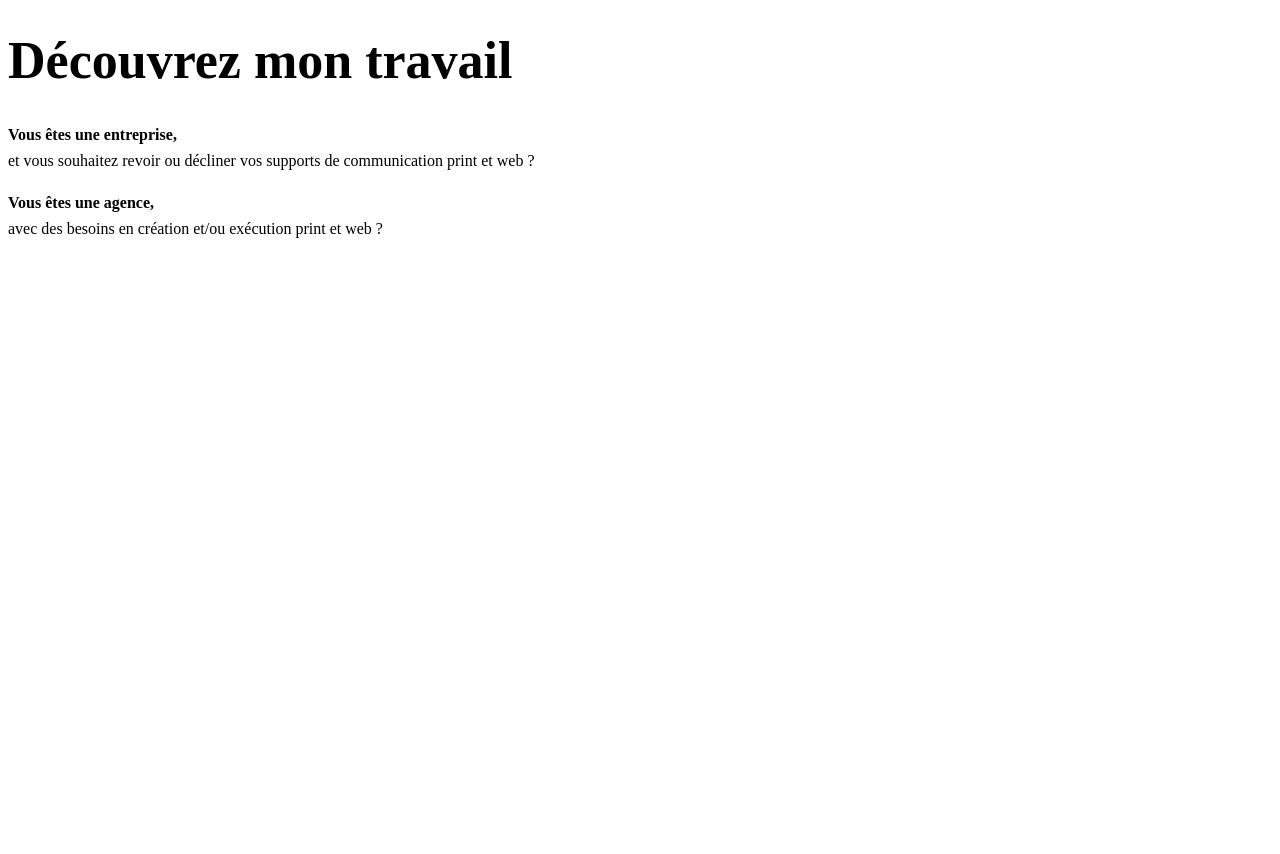
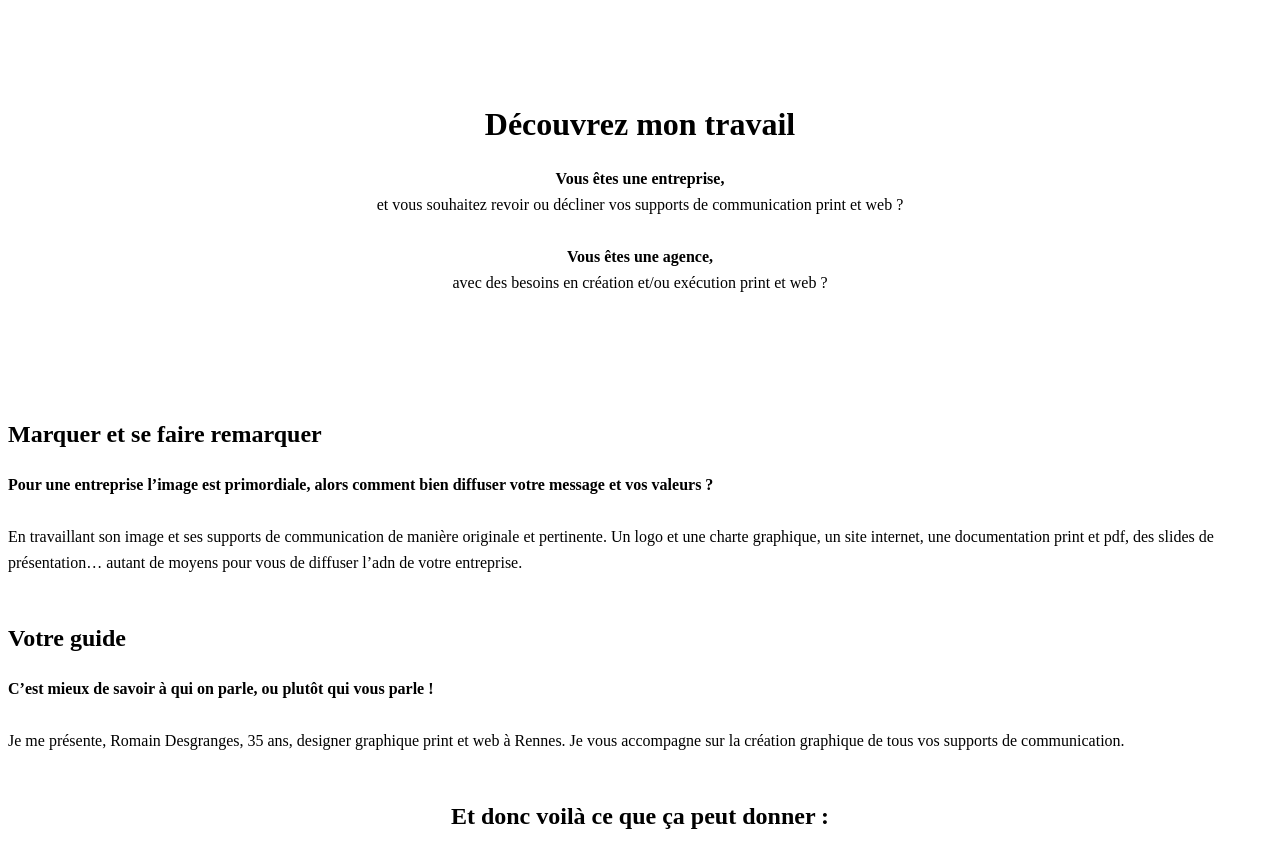
Before and after one commit to 3amperes/desgranges, a Gatsby site: page / in a window 1280 px wide. Before the commit the page ends 800 px from the top, so only its background shows below. Built offline with nearby package versions, Linux system fonts and the light colour scheme; Gatsby itself is replaced by a stand-in of ours.

Commit message:
ajout typo tools

```diff
--- a/src/components/common/index.js
+++ b/src/components/common/index.js
@@ -1,3 +1,2 @@
 export * from './header/';
 export * from './form/index';
-export * from './typography';
--- a/src/components/common/typography.js
+++ /dev/null
@@ -1,31 +0,0 @@
-import React from 'react';
-import { Text } from '../tools';
-
-const H1 = Text.withComponent('h1');
-const H2 = Text.withComponent('h2');
-const H3 = Text.withComponent('h3');
-const P = Text.withComponent('p');
-export const Strong = Text.withComponent('strong');
-
-export const Title = ({ text, isBig }) => (
-  <H1
-    fontFamily="UntitledSerif"
-    fontSize={isBig ? '64px' : '52px'}
-    lineHeight="1"
-    fontWeight="700"
-    letterSpacing="0"
-  >
-    {text}
-  </H1>
-);
-
-export const Paragraph = ({ children, isChapo }) => (
-  <P
-    fontSize="16px"
-    lineHeight="26px"
-    fontWeight={isChapo ? 700 : 400}
-    letterSpacing="0"
-  >
-    {children}
-  </P>
-);
--- a/src/components/tools/index.js
+++ b/src/components/tools/index.js
@@ -1 +1,2 @@
 export * from './styled-system';
+export * from './typography';
--- a/src/components/tools/styled-system.js
+++ b/src/components/tools/styled-system.js
@@ -15,9 +15,11 @@ import {
 export const Box = styled.div`
   ${space}
   ${width}
-  ${fontSize}
   ${color}
+  ${textAlign}
 `;
+
+export const Section = Box.withComponent('section');
 
 export const Text = styled.span`
   ${space}
--- /dev/null
+++ b/src/components/tools/typography.js
@@ -0,0 +1,43 @@
+import React from 'react';
+import { Text } from '../tools';
+
+const H1 = Text.withComponent('h1');
+const H2 = Text.withComponent('h2');
+const H3 = Text.withComponent('h3');
+const P = Text.withComponent('p');
+export const Strong = Text.withComponent('strong');
+
+const titleProps = size => ({
+  fontFamily: 'UntitledSerif',
+  fontWeight: 700,
+  lineHeight: 1,
+  letterSpacing: 0,
+  mt: 0,
+  mb: '26px',
+});
+
+export const Title = ({ children, isMain, ...otherProps }) => (
+  <H1 {...titleProps(isMain ? '64px' : '52px')} {...otherProps}>
+    {children}
+  </H1>
+);
+
+export const SubTitle = ({ children, ...otherProps }) => (
+  <H2 {...titleProps('38px')} {...otherProps}>
+    {children}
+  </H2>
+);
+
+export const Paragraph = ({ children, mb = '26px', isBold, ...props }) => (
+  <P
+    display="block"
+    mb={mb}
+    fontSize="16px"
+    lineHeight="26px"
+    fontWeight={isBold ? 700 : 400}
+    letterSpacing="0"
+    {...props}
+  >
+    {children}
+  </P>
+);
--- a/src/pages/index.js
+++ b/src/pages/index.js
@@ -1,9 +1,10 @@
 import React from 'react';
-import { Title, Paragraph, Strong } from '../components/common';
+import { Box, Section, Title, Paragraph, Strong } from '../components/tools';
 
 const IndexPage = () => (
   <div>
-    <Title big text="Découvrez mon travail" />
+    <Box textAlign="center" py="100px">
+      <Title isMain>Découvrez mon travail</Title>
       <Paragraph>
         <Strong fontWeight="700">Vous êtes une entreprise,</Strong>
         <br />
@@ -15,6 +16,34 @@ const IndexPage = () => (
         <br />
         avec des besoins en création et/ou exécution print et web ?
       </Paragraph>
+    </Box>
+    <Section mb="50px">
+      <Title>Marquer et se faire remarquer</Title>
+      <Paragraph isBold>
+        Pour une entreprise l’image est primordiale, alors comment bien diffuser
+        votre message et vos valeurs ?
+      </Paragraph>
+      <Paragraph>
+        En travaillant son image et ses supports de communication de manière
+        originale et pertinente. Un logo et une charte graphique, un site
+        internet, une documentation print et pdf, des slides de présentation…
+        autant de moyens pour vous de diffuser l’adn de votre entreprise.
+      </Paragraph>
+    </Section>
+    <Section mb="50px">
+      <Title>Votre guide</Title>
+      <Paragraph isBold>
+        C’est mieux de savoir à qui on parle, ou plutôt qui vous parle !
+      </Paragraph>
+      <Paragraph>
+        Je me présente, Romain Desgranges, 35 ans, designer graphique print et
+        web à Rennes. Je vous accompagne sur la création graphique de tous vos
+        supports de communication.
+      </Paragraph>
+    </Section>
+    <Section>
+      <Title textAlign="center">Et donc voilà ce que ça peut donner :</Title>
+    </Section>
   </div>
 );
 
```
Lines whose indentation alone changed are shown as unchanged.
